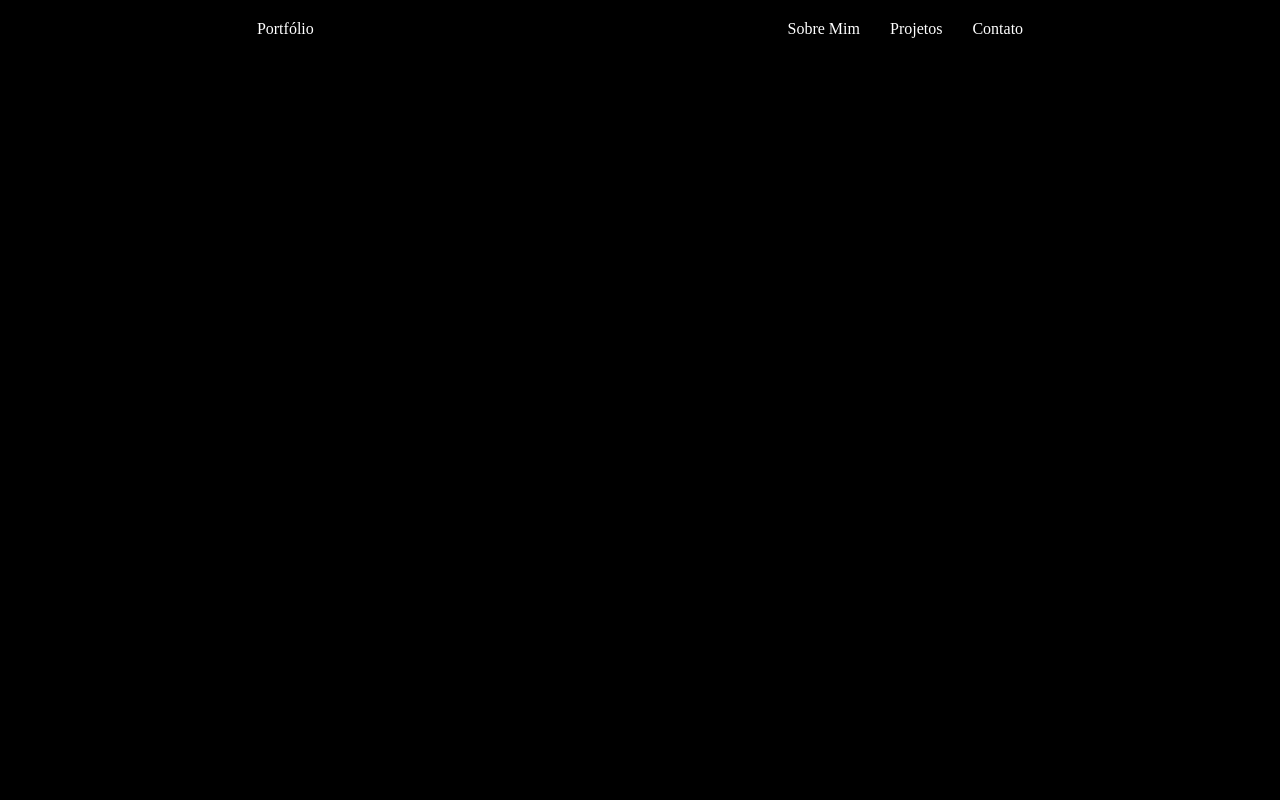
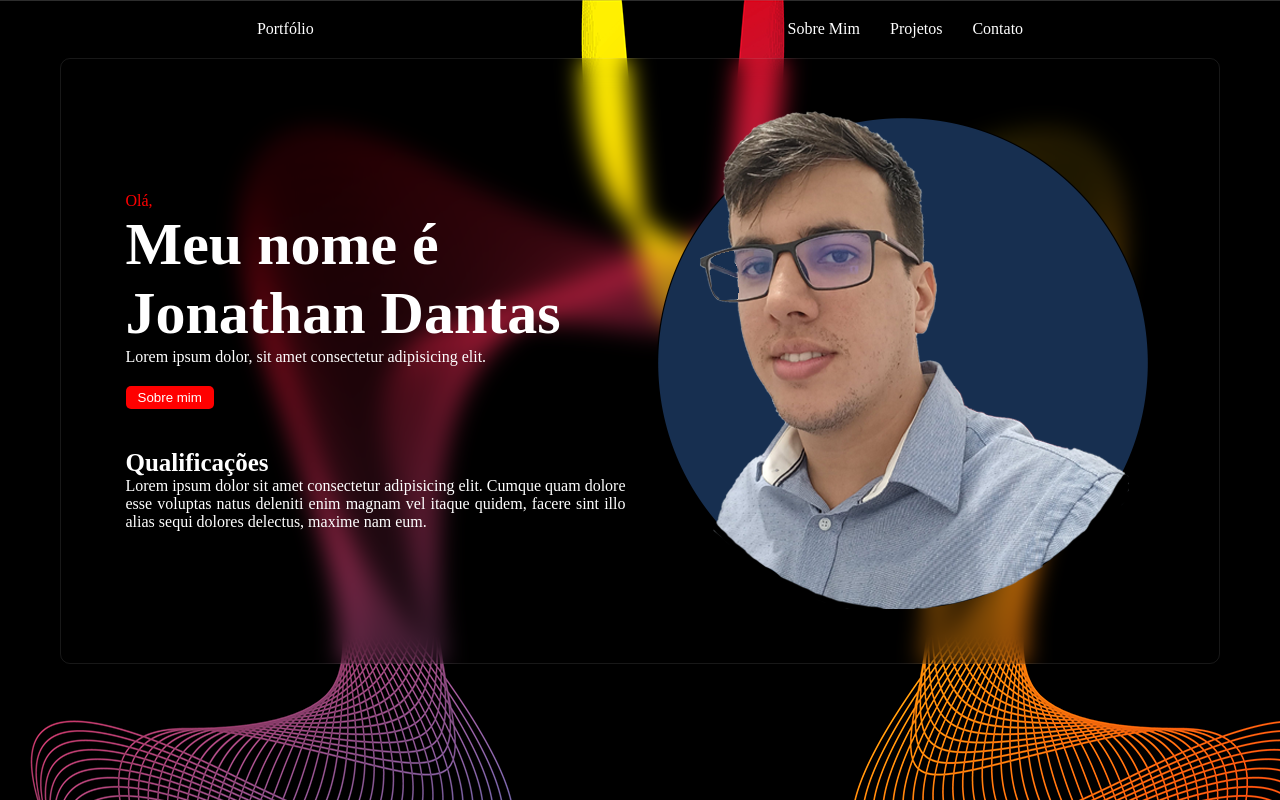
Before and after one commit to JonhDS/portfolio, a React (Vite) app in the folder portfolio/: page / in a window 1280 px wide. Built offline with nearby package versions, Linux system fonts and the light colour scheme.

Commit message:
feat: adicionando alguns conteudos do main

```diff
--- a/portfolio/src/App.css
+++ b/portfolio/src/App.css
@@ -6,5 +6,5 @@
 }
 
 body {
-  background-color: black;
+  background-image: url('assets/images/bg.png');
 }
--- a/portfolio/src/App.jsx
+++ b/portfolio/src/App.jsx
@@ -1,5 +1,6 @@
 import { useState } from 'react'
 import Header from './componentes/header/header'
+import Main from './componentes/main/main'
 
 import './App.css'
 
@@ -8,7 +9,10 @@ function App() {
 
   return (
     <>
+
       <Header/>
+      <Main/>
+
     </>
   )
 }
--- /dev/null
+++ b/portfolio/src/componentes/main/main.css
@@ -0,0 +1,47 @@
+.container {
+    margin: 0 60px;
+    border: 1px solid rgba(255, 255, 255, 0.096);
+    border-radius: 10px;
+    backdrop-filter: blur(12px);
+}
+
+.container_dois {
+    margin: 50px;
+    display: flex;
+    align-items: center;
+    justify-content: space-around;
+}
+
+.text {
+    display: flex;
+    flex-direction: column;
+    gap: 20px;
+}
+
+article {
+    width: 500px;
+}
+
+article span {
+    color: rgb(255, 0, 0);
+}
+
+article h1 {
+    font-size: 60px;
+}
+
+article h2 {
+    font-size: 25px;
+}
+
+article p {
+    text-align: justify;
+}
+
+.btn {
+    margin: 20px 0;
+    padding: 4px 12px;
+    border: none;
+    border-radius: 5px;
+    background-color: red;
+}
--- /dev/null
+++ b/portfolio/src/componentes/main/main.jsx
@@ -0,0 +1,26 @@
+import './main.css'
+
+const Main = () => {
+    return (
+        <div className='container'>
+            <section className='container_dois'>
+                <div className='text'>
+                    <article>
+                        <span>Olá,</span><h1>Meu nome é Jonathan Dantas</h1>
+                        <p>Lorem ipsum dolor, sit amet consectetur adipisicing elit. </p>
+                        <button className='btn'>Sobre mim</button>
+                    </article>
+                    <article>
+                        <h2>Qualificações</h2>
+                        <p>Lorem ipsum dolor sit amet consectetur adipisicing elit. Cumque quam dolore esse voluptas natus deleniti enim magnam vel itaque quidem, facere sint illo alias sequi dolores delectus, maxime nam eum.</p>
+                    </article>
+                </div>
+                <div>
+                    <img src="./src/assets/images/jonathan.png" alt="" />
+                </div>
+            </section>
+        </div>
+    )
+}
+
+export default Main;
```
Also changed, not shown: portfolio/src/assets/images/bg.png (added).
